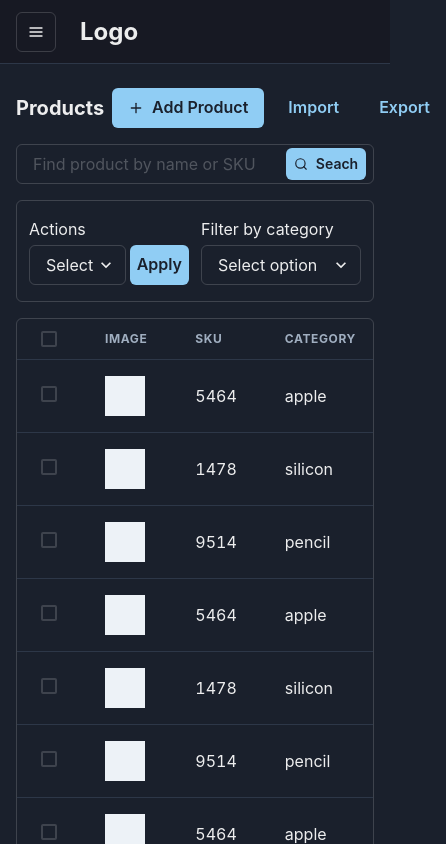
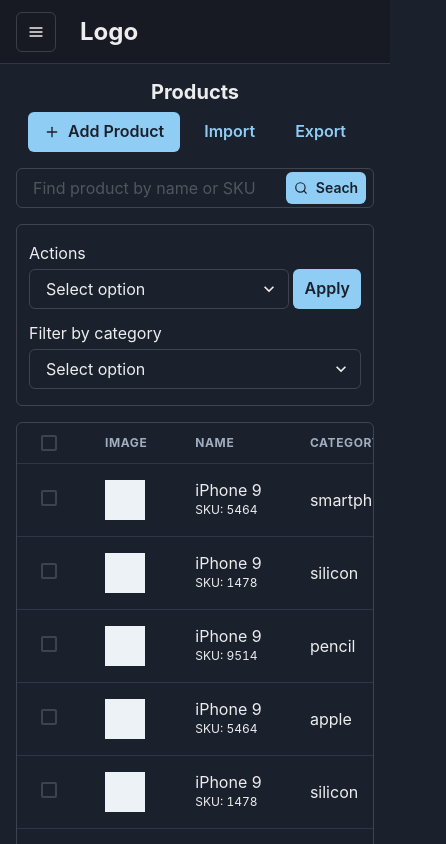
Before and after one commit to LeonelCurti/chakra-cms, a Next.js app: page /products in a window 390 px wide. Shown: the top 844 px of the page, 446 px wide, since content can reach past the window. Built offline with nearby package versions, Linux system fonts and the light colour scheme.

Commit message:
Added responsiveness to product page and custom name field in products table.

```diff
--- a/components/Products/Pagination.tsx
+++ b/components/Products/Pagination.tsx
@@ -1,8 +1,8 @@
 import React from 'react'
 import { Table } from '@tanstack/react-table'
-import { Product } from './ProductsTable'
 import { HStack, IconButton, Select, Text } from '@chakra-ui/react'
 import { FiChevronLeft, FiChevronRight, FiChevronsLeft, FiChevronsRight } from 'react-icons/fi'
+import { Product } from './types'
 
 const Pagination = ({ table }: { table: Table<Product> }) => {
   return (
--- a/components/Products/ProductsTable.tsx
+++ b/components/Products/ProductsTable.tsx
@@ -6,34 +6,35 @@
   getPaginationRowModel,
   useReactTable,
 } from '@tanstack/react-table'
-import { Table, Thead, Tbody, Tr, Th, Td, TableContainer, Checkbox, Box, Tfoot } from "@chakra-ui/react";
+import { Table, Thead, Tbody, Tr, Th, Td, TableContainer, Checkbox, Box, Tfoot, Text } from "@chakra-ui/react";
 import { data } from './dummyData';
 import RowActions from './RowActions';
 import Pagination from './Pagination';
-
-
-export type Product = {
-  sku: string;
-  category: string;
-  price: number;
-};
+import { Product } from './types';
 
 const columnHelper = createColumnHelper<Product>()
 
 const columns = [
   columnHelper.display({
     id: 'select',
-    header: () => <Checkbox></Checkbox>,
-    cell: () => <Checkbox></Checkbox>,
+    header: ({ table }) => <Checkbox
+      isChecked={table.getIsAllRowsSelected()} isIndeterminate={table.getIsSomeRowsSelected()} onChange={table.getToggleAllRowsSelectedHandler()} />,
+    cell: ({ row }) => <Checkbox
+      isChecked={row.getIsSelected()}
+      isIndeterminate={row.getIsSomeSelected()}
+      onChange={row.getToggleSelectedHandler()} />,
   }),
   columnHelper.display({
     id: 'image',
     header: () => 'Image',
     cell: () => <Box w={10} h={10} bg='gray.100' />
   }),
-  columnHelper.accessor('sku', {
-    header: () => 'SKU',
-    cell: info => info.renderValue(),
+  columnHelper.accessor('name', {
+    header: () => 'Name',
+    cell: props => <>
+      <Text>{props.renderValue()}</Text>
+      <Text fontSize='xs'>{`SKU: ${props.row.original.sku}`}</Text>
+    </>
   }),
   columnHelper.accessor('category', {
     header: () => 'Category',
@@ -51,13 +52,18 @@
 ]
 
 const ProductsTable = () => {
+  const [rowSelection, setRowSelection] = React.useState({})
   const table = useReactTable({
     data,
     columns,
+    state: {
+      rowSelection,
+    },
+    onRowSelectionChange: setRowSelection,
     getCoreRowModel: getCoreRowModel(),
     getPaginationRowModel: getPaginationRowModel(),
   })
-
+  //console.log(table);
 
   return (
     <TableContainer>
--- a/components/Products/dummyData.ts
+++ b/components/Products/dummyData.ts
@@ -1,77 +1,93 @@
-import { Product } from "./ProductsTable";
+import { Product } from "./types";
+
 
 export const data: Product[] = [
   {
+    name:'iPhone 9',
+    sku: "5464",
+    category: "smartphones",
+    price: 26
+  },
+  {
+    name:'iPhone 9',
+    sku: "1478",
+    category: "silicon",
+    price: 47
+  },
+  {
+    name:'iPhone 9',
+    sku: "9514",
+    category: "pencil",
+    price: 96
+  },
+  {
+    name:'iPhone 9',
     sku: "5464",
     category: "apple",
     price: 26
   },
   {
+    name:'iPhone 9',
     sku: "1478",
     category: "silicon",
     price: 47
   },
   {
+    name:'iPhone 9',
     sku: "9514",
     category: "pencil",
     price: 96
   },
   {
+    name:'iPhone 9',
     sku: "5464",
     category: "apple",
     price: 26
   },
   {
+    name:'iPhone 9',
     sku: "1478",
     category: "silicon",
     price: 47
   },
   {
+    name:'iPhone 9',
     sku: "9514",
     category: "pencil",
     price: 96
   },
   {
+    name:'iPhone 9',
     sku: "5464",
     category: "apple",
     price: 26
   },
   {
+    name:'iPhone 9',
     sku: "1478",
     category: "silicon",
     price: 47
   },
   {
+    name:'iPhone 9',
     sku: "9514",
     category: "pencil",
     price: 96
   },
   {
+    name:'iPhone 9',
     sku: "5464",
     category: "apple",
     price: 26
   },
   {
+    name:'iPhone 9',
     sku: "1478",
     category: "silicon",
     price: 47
   },
   {
-    sku: "9514",
-    category: "pencil",
-    price: 96
-  },
-  {
-    sku: "5464",
-    category: "apple",
-    price: 26
-  },
-  {
-    sku: "1478",
-    category: "silicon",
-    price: 47
-  },
-  {
+    name:'iPhone 9',
     sku: "9514",
     category: "pencil",
     price: 96
--- /dev/null
+++ b/components/Products/types.ts
@@ -0,0 +1,6 @@
+export type Product = {
+  sku: string;
+  name: string;
+  category: string;
+  price: number;
+};
--- a/layout/Sidebar/NavItem.tsx
+++ b/layout/Sidebar/NavItem.tsx
@@ -36,7 +36,7 @@
               height={5}
               mr={4}
               ml={4}
-              color={isActive ? "blue.600" : ""}
+              color={isActive ? "blue.500" : ""}
               as={icon}
             />
             <Text
@@ -44,12 +44,12 @@
               fontWeight="medium"
               flex={1}
               letterSpacing="wider"
-              color={isActive ? "blue.600" : ""}
+              color={isActive ? "blue.500" : ""}
             >
               {label}
             </Text>
             {isActive && (
-              <Box width={1} height={6} bg="blue.600" />
+              <Box width={1} height={6} bg="blue.500" />
             )}
           </HStack>
         </Link>
--- a/pages/products.tsx
+++ b/pages/products.tsx
@@ -1,5 +1,5 @@
 import type { NextPage } from 'next'
-import { Box, Button, Container, Flex, Heading, HStack, Input, InputGroup, InputRightElement, Select, Text } from '@chakra-ui/react'
+import { Box, Button, Container, Flex, Heading, HStack, Input, InputGroup, InputRightElement, Select, Stack, Text } from '@chakra-ui/react'
 import Sidebar from '../layout/Sidebar'
 import { FiPlus, FiSearch } from 'react-icons/fi'
 import ProductsTable from '../components/Products/ProductsTable'
@@ -8,8 +8,8 @@
   return (
     <Sidebar>
       <Container maxW='container.md'>
-        <HStack justify={'space-between'} pt={'6'}>
-          <Heading size={'md'}>
+        <Stack direction={{base:'column', md:'row'}} justify={'space-between'} alignItems={'center'} pt={{base:'4',md:'6'}}>
+          <Heading size={{base:'md', md:'lg'}}>
             Products
           </Heading>
           <HStack>
@@ -17,7 +17,7 @@
             <Button colorScheme='blue' variant='ghost'>Import</Button>
             <Button colorScheme='blue' variant='ghost'>Export</Button>
           </HStack>
-        </HStack>
+        </Stack>
 
         <InputGroup my={'4'} >
           <Input
@@ -39,6 +39,7 @@
         </InputGroup>
 
         <Flex
+          direction={{base:'column',md:'row'}}
           my={'4'}
           py={4}
           px={3}
```
